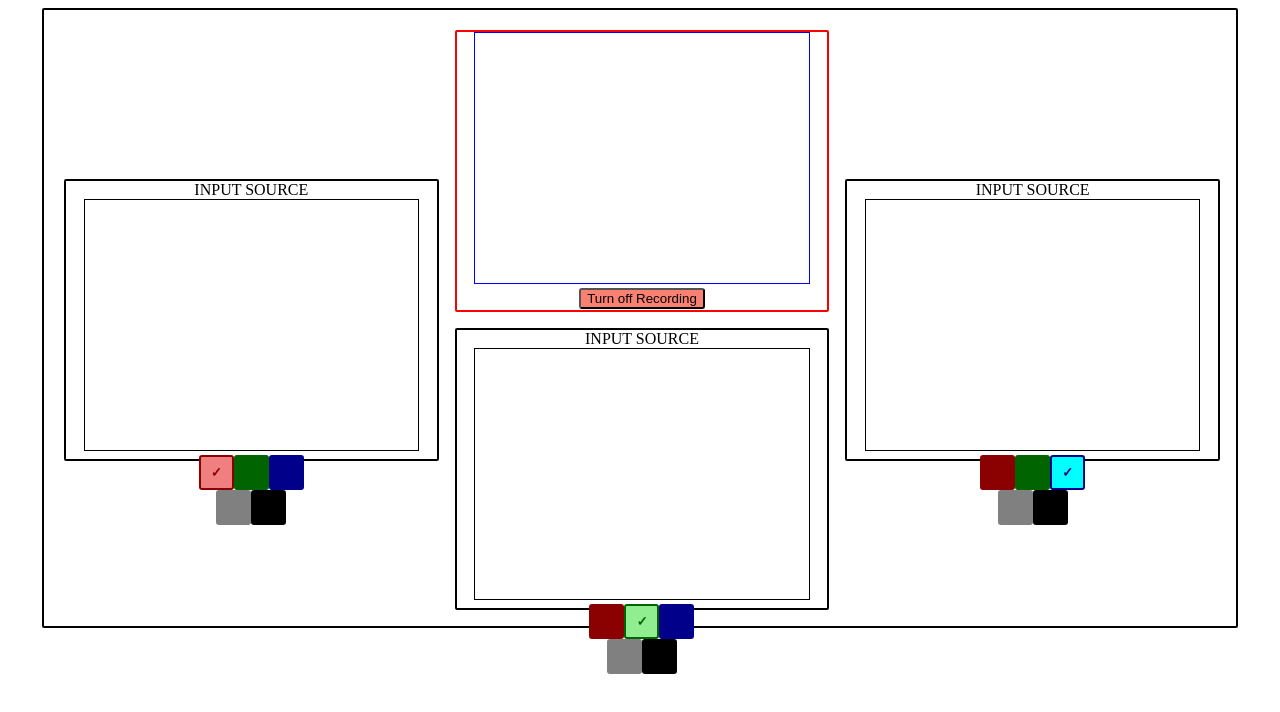
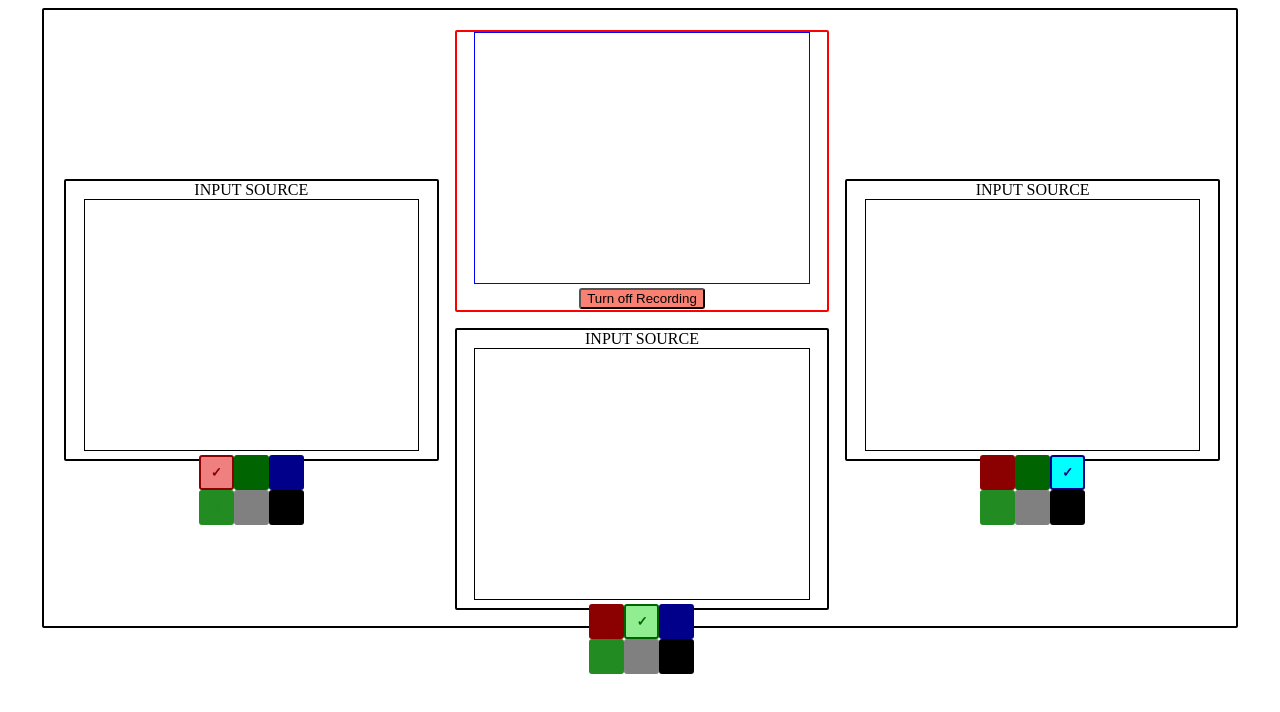
Before and after one commit to jamiecwebber/homecomings, a React (Create React App) app: page / in a window 1280 px wide. Shown: the top 712 px of the page. Built offline with nearby package versions, Linux system fonts and the light colour scheme; no server answers.

Commit message:
added play/pause button to controls in a not very nice way

```diff
--- a/src/components/atoms/VideoInput.js
+++ b/src/components/atoms/VideoInput.js
@@ -143,8 +143,11 @@ const VideoInput = ({display, videoSource}) => {
         }
     }, [isPlaying, currentChannel, display, currentSettings])
 
+    useEffect(()=>{
+        isPlaying ? vidRef.current.play() : vidRef.current.pause();
+    }, [isPlaying])
+
     const handleToggleVideo = () => {
-        isPlaying ? vidRef.current.pause() : vidRef.current.play();
         setIsPlaying(!isPlaying);
     }
 
@@ -152,7 +155,7 @@ const VideoInput = ({display, videoSource}) => {
     <StyledInputBox display={display}>
         <VideoSourceControls videoSource={videoSource} />
         <StyledCanvas ref={canvasRef} onClick={handleToggleVideo}></StyledCanvas>
-        <VideoInputControls display={display} />
+        <VideoInputControls display={display} isPlaying={isPlaying} setIsPlaying={setIsPlaying}/>
     </StyledInputBox>
     )
 }
--- a/src/components/atoms/VideoInputControls.js
+++ b/src/components/atoms/VideoInputControls.js
@@ -25,7 +25,7 @@ const ColourButton = styled.button`
     background: ${ props => props.checked ? props.checkedColour : props.uncheckedColour };
 `
 
-const VideoInputControls = ( { display } ) => {
+const VideoInputControls = ( { display, isPlaying, setIsPlaying } ) => {
 
     const { currentSettings, settingsDispatch } = useContext(VideoContext);
     const [ localSettings, setLocalSettings ] = useState(currentSettings[display]);
@@ -74,6 +74,10 @@ const VideoInputControls = ( { display } ) => {
         setShowColour(newRGB);
     }
 
+    function togglePlaying() {
+        setIsPlaying(!isPlaying);
+    }
+
     return (
 
         <StyledContainer>
@@ -83,6 +87,7 @@ const VideoInputControls = ( { display } ) => {
                 <ColourButton checked={showColour[2] ? true : false} checkedColour="cyan" uncheckedColour="darkblue" onClick={()=>toggleColour(2)}>✓</ColourButton>
             </StyledButtonRow>
             <StyledButtonRow>
+                <ColourButton checked={isPlaying} checkedColour="limegreen" uncheckedColour="forestgreen" onClick={togglePlaying}>✓</ColourButton>
                 <ColourButton checked={grayscale} checkedColour="ivory" uncheckedColour="gray" onClick={toggleGrayscale}>✓</ColourButton>
                 <ColourButton checked={isBlackTransparent} checkedColour="white" uncheckedColour="black" onClick={toggleIsBlackTransparent}>✓</ColourButton>
             </StyledButtonRow>
```
